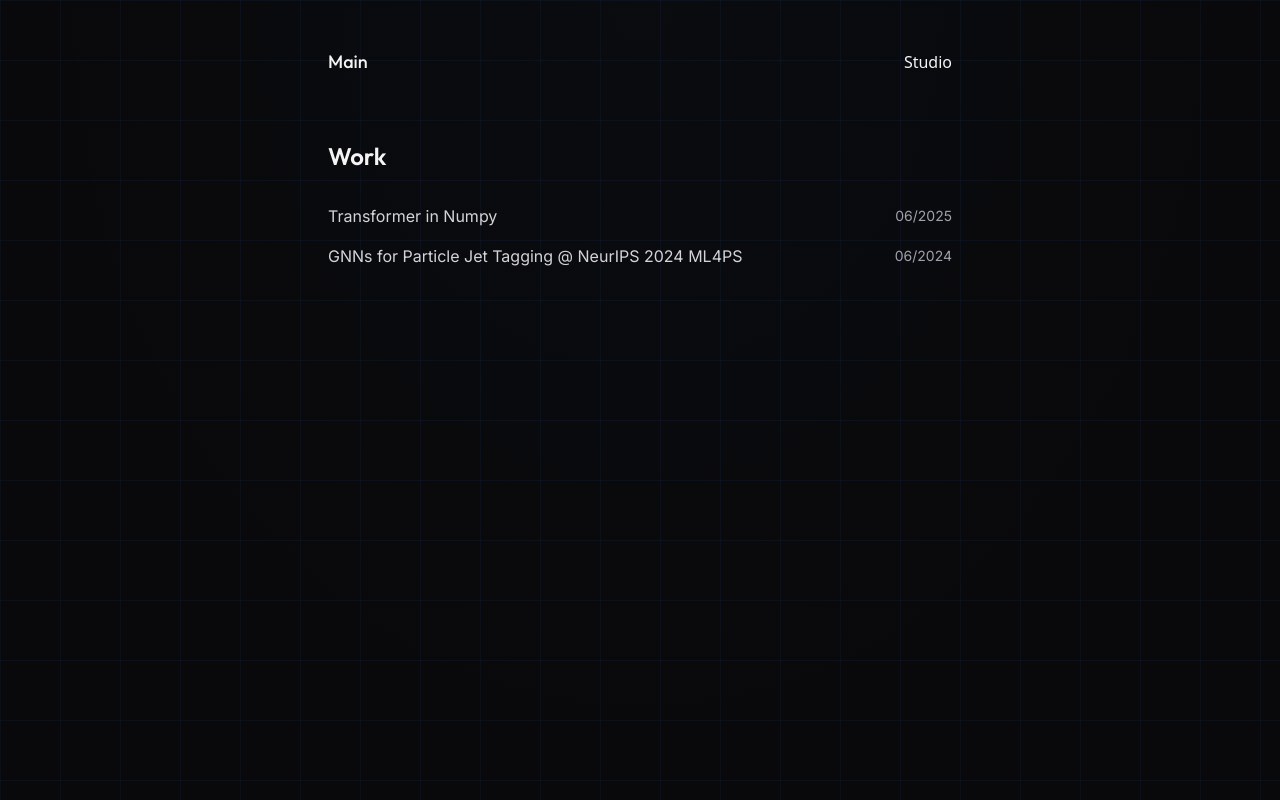
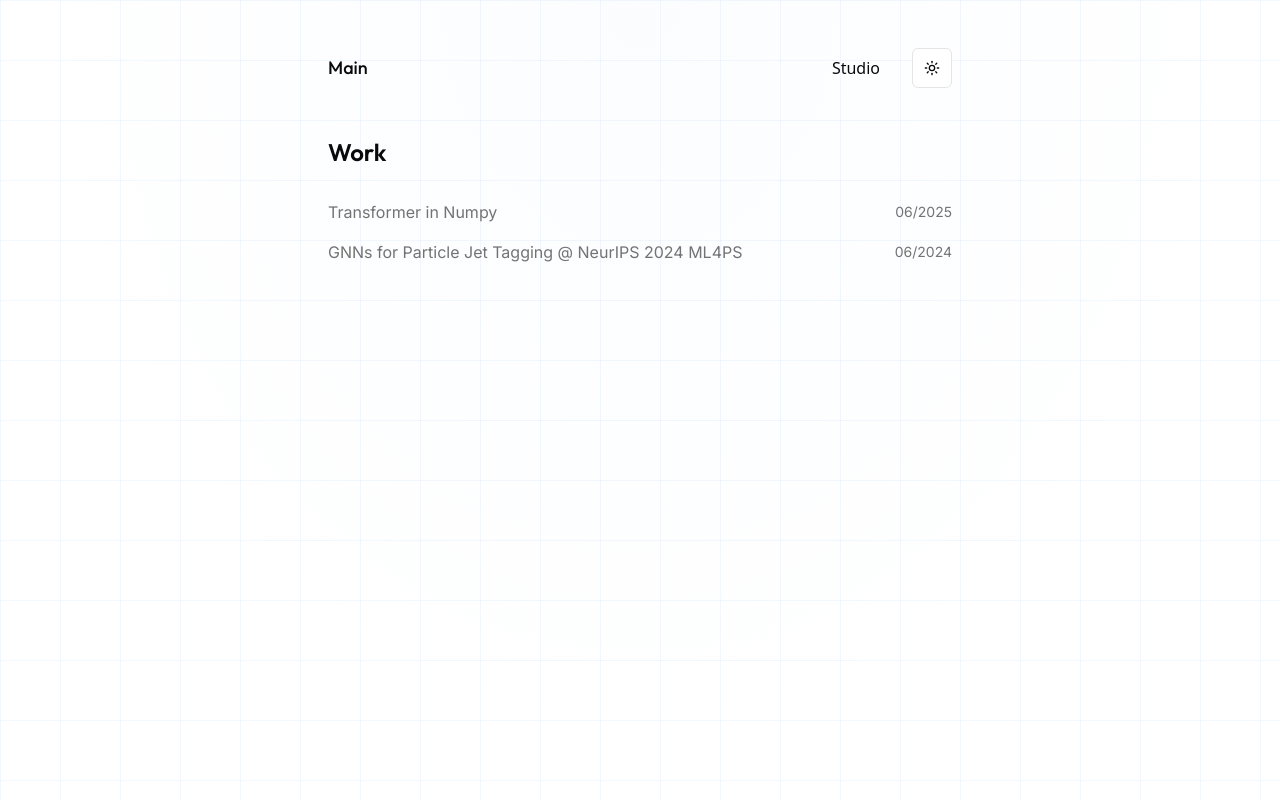
Before and after one commit to YVSemlani/website, a Next.js app: page /studio in a window 1280 px wide. Built offline with nearby package versions, Linux system fonts and the light colour scheme.

Commit message:
Implement dark mode with theme-aware navigation and consistent styling
Co-authored-by: yvsemlani <yvsemlani@unc.edu>

```diff
--- a/app/content/[category]/[slug]/page.tsx
+++ b/app/content/[category]/[slug]/page.tsx
@@ -1,6 +1,7 @@
 import Link from "next/link"
 import { ArrowLeft } from "lucide-react"
 import { Button } from "@/components/ui/button"
+import { Navigation } from "@/components/navigation"
 import { getContentItem } from "@/lib/content"
 import { redirect } from "next/navigation"
 import { notFound } from "next/navigation"
@@ -25,19 +26,12 @@ export default async function ContentPage({ params }: ContentPageProps) {
   }
 
   return (
-    <div className="min-h-screen bg-zinc-950 text-zinc-100">
-      <div className="max-w-2xl mx-auto px-6 py-12">
+    <div className="min-h-screen bg-background text-foreground bg-pattern bg-grid">
+      <div className="max-w-2xl mx-auto px-6 py-12 relative">
+        <div className="gradient-accent absolute inset-0 -z-10"></div>
+
         {/* Navigation */}
-        <nav className="flex items-center justify-between mb-16">
-          <Link href="/" className="text-lg font-medium font-heading">
-            Main
-          </Link>
-          <div className="flex items-center gap-8">
-            <Link href="/studio" className="text-zinc-300 hover:text-zinc-100 transition-colors">
-              Studio
-            </Link>
-          </div>
-        </nav>
+        <Navigation currentPage="studio" />
 
         {/* Back Button */}
         <Button variant="ghost" size="sm" className="mb-8 -ml-2" asChild>
@@ -53,7 +47,7 @@ export default async function ContentPage({ params }: ContentPageProps) {
             <h1 className="text-4xl md:text-5xl font-bold mb-4 leading-tight font-heading">
               {item.title}
             </h1>
-            <time className="text-zinc-300 font-body" dateTime={item.date}>
+            <time className="text-muted-foreground font-body" dateTime={item.date}>
               {new Date(item.date).toLocaleDateString('en-US', {
                 year: 'numeric',
                 month: 'long',
@@ -62,14 +56,14 @@ export default async function ContentPage({ params }: ContentPageProps) {
             </time>
           </header>
 
-          <div className="prose prose-invert prose-zinc max-w-none">
+          <div className="prose prose-invert prose-zinc max-w-none dark:prose-invert">
             {item.htmlContent ? (
               <div
-                className="text-zinc-300 leading-relaxed font-body [&>*]:mb-6 [&>h1]:text-3xl [&>h1]:font-semibold [&>h1]:text-zinc-100 [&>h1]:mt-12 [&>h1]:mb-6 [&>h1]:font-heading [&>h2]:text-2xl [&>h2]:font-semibold [&>h2]:text-zinc-100 [&>h2]:mt-12 [&>h2]:mb-6 [&>h2]:font-heading [&>h3]:text-xl [&>h3]:font-semibold [&>h3]:text-zinc-100 [&>h3]:mt-8 [&>h3]:mb-4 [&>h3]:font-heading [&>p]:leading-relaxed [&>ul]:list-disc [&>ul]:pl-6 [&>ol]:list-decimal [&>ol]:pl-6 [&>li]:mb-2 [&>blockquote]:border-l-4 [&>blockquote]:border-zinc-600 [&>blockquote]:pl-4 [&>blockquote]:italic [&>blockquote]:text-zinc-300 [&>code]:bg-zinc-800 [&>code]:px-2 [&>code]:py-1 [&>code]:rounded [&>code]:text-sm [&>pre]:bg-zinc-800 [&>pre]:p-4 [&>pre]:rounded [&>pre]:overflow-x-auto [&>pre]:text-sm"
+                className="text-muted-foreground leading-relaxed font-body [&>*]:mb-6 [&>h1]:text-3xl [&>h1]:font-semibold [&>h1]:text-foreground [&>h1]:mt-12 [&>h1]:mb-6 [&>h1]:font-heading [&>h2]:text-2xl [&>h2]:font-semibold [&>h2]:text-foreground [&>h2]:mt-12 [&>h2]:mb-6 [&>h2]:font-heading [&>h3]:text-xl [&>h3]:font-semibold [&>h3]:text-foreground [&>h3]:mt-8 [&>h3]:mb-4 [&>h3]:font-heading [&>p]:leading-relaxed [&>ul]:list-disc [&>ul]:pl-6 [&>ol]:list-decimal [&>ol]:pl-6 [&>li]:mb-2 [&>blockquote]:border-l-4 [&>blockquote]:border-border [&>blockquote]:pl-4 [&>blockquote]:italic [&>blockquote]:text-muted-foreground [&>code]:bg-muted [&>code]:px-2 [&>code]:py-1 [&>code]:rounded [&>code]:text-sm [&>pre]:bg-muted [&>pre]:p-4 [&>pre]:rounded [&>pre]:overflow-x-auto [&>pre]:text-sm"
                 dangerouslySetInnerHTML={{ __html: item.htmlContent }}
               />
             ) : (
-              <p className="text-zinc-300 leading-relaxed font-body">
+              <p className="text-muted-foreground leading-relaxed font-body">
                 Content not available.
               </p>
             )}
--- a/app/page.tsx
+++ b/app/page.tsx
@@ -1,7 +1,7 @@
 import Link from "next/link"
 import { Github, Twitter, Mail, Linkedin } from "lucide-react"
 import { Button } from "@/components/ui/button"
-import { ThemeToggle } from "@/components/theme-toggle"
+import { Navigation } from "@/components/navigation"
 import { getRecentItems } from "@/lib/content"
 
 export default async function HomePage() {
@@ -13,17 +13,7 @@ export default async function HomePage() {
         <div className="gradient-accent absolute inset-0 -z-10"></div>
 
         {/* Navigation */}
-        <nav className="flex items-center justify-between mb-12">
-          <Link href="/" className="text-lg font-medium font-heading">
-            Main
-          </Link>
-          <div className="flex items-center gap-8">
-            <Link href="/studio" className="text-muted-foreground hover:text-foreground transition-colors">
-              Studio
-            </Link>
-            <ThemeToggle />
-          </div>
-        </nav>
+        <Navigation currentPage="main" />
 
         {/* Hero Section */}
         <section className="mb-12">
--- a/app/studio/page.tsx
+++ b/app/studio/page.tsx
@@ -1,31 +1,23 @@
 import Link from "next/link"
+import { Navigation } from "@/components/navigation"
 import { getContentStructure } from "@/lib/content"
 
 export default async function StudioPage() {
   const contentSections = await getContentStructure()
 
   return (
-    <div className="min-h-screen bg-zinc-950 text-zinc-100 bg-pattern bg-grid">
+    <div className="min-h-screen bg-background text-foreground bg-pattern bg-grid">
       <div className="max-w-2xl mx-auto px-6 py-12 relative">
         <div className="gradient-accent absolute inset-0 -z-10"></div>
 
         {/* Navigation */}
-        <nav className="flex items-center justify-between mb-16">
-          <Link href="/" className="text-lg font-medium font-heading">
-            Main
-          </Link>
-          <div className="flex items-center gap-8">
-            <Link href="/studio" className="text-zinc-100 font-medium">
-              Studio
-            </Link>
-          </div>
-        </nav>
+        <Navigation currentPage="studio" />
 
         {/* Dynamic Content Sections */}
         {contentSections.length === 0 ? (
           <div className="text-center py-16">
-            <h2 className="text-2xl font-semibold mb-4 font-heading text-zinc-300">No Content Yet</h2>
-            <p className="text-zinc-400 font-body">
+            <h2 className="text-2xl font-semibold mb-4 font-heading text-muted-foreground">No Content Yet</h2>
+            <p className="text-muted-foreground font-body">
               Create folders in the content directory and add markdown files to see them here.
             </p>
           </div>
@@ -42,7 +34,7 @@ export default async function StudioPage() {
                       {item.external_url ? (
                         <Link
                           href={item.external_url}
-                          className="text-zinc-300 hover:text-zinc-100 transition-colors font-body"
+                          className="text-muted-foreground hover:text-foreground transition-colors font-body"
                           target="_blank"
                           rel="noopener noreferrer"
                         >
@@ -51,12 +43,12 @@ export default async function StudioPage() {
                       ) : (
                         <Link
                           href={`/content/${item.category}/${item.slug}`}
-                          className="text-zinc-300 hover:text-zinc-100 transition-colors font-body"
+                          className="text-muted-foreground hover:text-foreground transition-colors font-body"
                         >
                           {item.title}
                         </Link>
                       )}
-                      <span className="text-sm text-zinc-400 font-body">
+                      <span className="text-sm text-muted-foreground font-body">
                         {new Date(item.date).toLocaleDateString('en-US', {
                           year: 'numeric',
                           month: '2-digit'
--- a/app/theme-demo/page.tsx
+++ b/app/theme-demo/page.tsx
@@ -1,9 +1,17 @@
+import { Navigation } from "@/components/navigation"
 import { ThemeDemo } from "@/components/theme-demo"
 
 export default function ThemeDemoPage() {
   return (
-    <main className="min-h-screen bg-background">
-      <ThemeDemo />
-    </main>
+    <div className="min-h-screen bg-background text-foreground bg-pattern bg-grid">
+      <div className="max-w-2xl mx-auto px-6 py-12 relative">
+        <div className="gradient-accent absolute inset-0 -z-10"></div>
+
+        {/* Navigation */}
+        <Navigation />
+
+        <ThemeDemo />
+      </div>
+    </div>
   )
 }
--- /dev/null
+++ b/components/navigation.tsx
@@ -0,0 +1,31 @@
+"use client"
+
+import Link from "next/link"
+import { ThemeToggle } from "@/components/theme-toggle"
+
+interface NavigationProps {
+  currentPage?: "main" | "studio"
+}
+
+export function Navigation({ currentPage = "main" }: NavigationProps) {
+  return (
+    <nav className="flex items-center justify-between mb-12">
+      <Link href="/" className="text-lg font-medium font-heading">
+        Main
+      </Link>
+      <div className="flex items-center gap-8">
+        <Link
+          href="/studio"
+          className={
+            currentPage === "studio"
+              ? "text-foreground font-medium"
+              : "text-muted-foreground hover:text-foreground transition-colors"
+          }
+        >
+          Studio
+        </Link>
+        <ThemeToggle />
+      </div>
+    </nav>
+  )
+}
```
Also changed, not shown: 1 other file (tests, documents, lock files or other folders).
